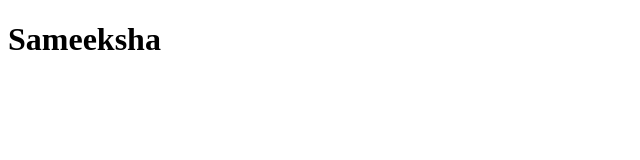
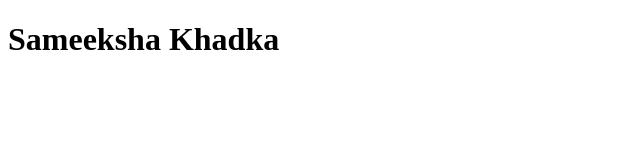
Before and after one commit to samee-tech/samee-tech, a plain HTML site: page index.html in a window 1280 px wide. Shown: the whole page, without its empty margins (0-640 px from the left). Drawn offline with Linux system fonts and the light colour scheme.

Commit message:
Addition information is added

```diff
--- a/index.html
+++ b/index.html
@@ -7,6 +7,6 @@
     <title>Document</title>
 </head>
 <body>
-    <h1>Sameeksha</h1>
+    <h1>Sameeksha Khadka</h1>
 </body>
 </html>
```
